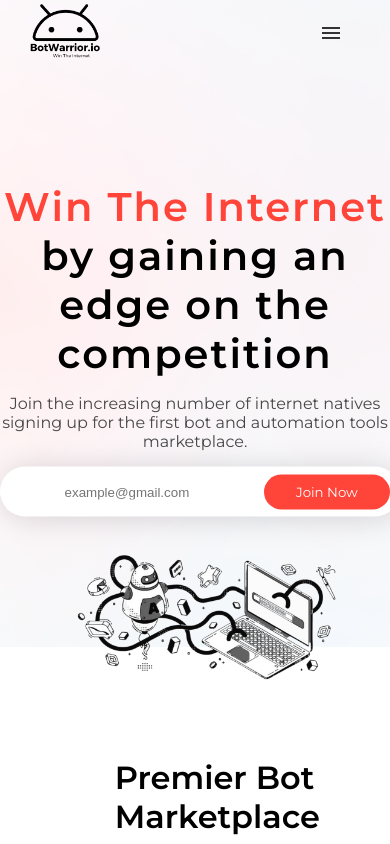
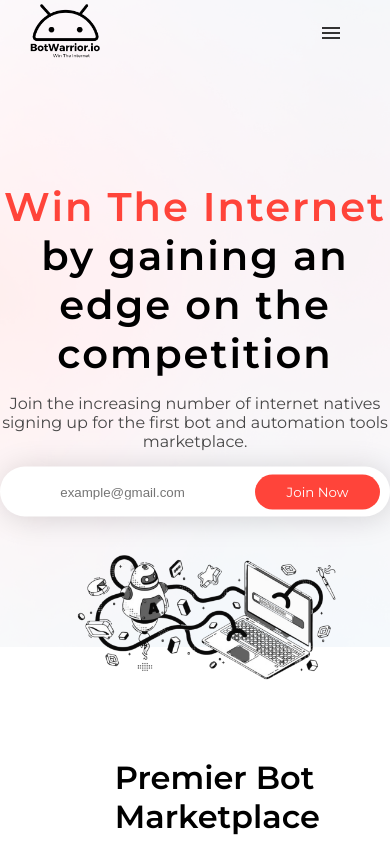
Before and after one commit to ericlam1114/botwarrior.io-landing-page, a React (Create React App) app: page / in a window 390 px wide. Shown: the top 844 px of the page. Built offline with nearby package versions, Linux system fonts and the light colour scheme.

Commit message:
fix header input width

```diff
--- a/src/Components/Header.jsx
+++ b/src/Components/Header.jsx
@@ -38,8 +38,8 @@ const Header = () => {
             <h1><span>Win The Internet</span> by gaining an edge on the competition</h1>
             <p className="details">Join the increasing number of internet natives signing up for the first bot and automation tools marketplace.</p>
            <div>
-            <div className="contact-input">
-            <input onChange={handleInputChange} type='email' value={email} onBlur={(e) => e.target.placeholder = 'example@gmail.com'} onFocus={(e) => e.target.placeholder = ''} placeholder='example@gmail.com' required /><a href="/"><button className="buttonStyle" >Join Now</button></a>
+            <div className="contact-input contact-center">
+            <input  onChange={handleInputChange} type='email' value={email} onBlur={(e) => e.target.placeholder = 'example@gmail.com'} onFocus={(e) => e.target.placeholder = ''} placeholder='example@gmail.com' required /><a href="/"><button className="buttonStyle" >Join Now</button></a>
            </div></div></div><div className="shiftThis">
                 <SideImage /></div>
             </div></div>
--- a/src/index.css
+++ b/src/index.css
@@ -631,4 +631,9 @@ nav .menu-btn,
     margin-left: 210px;
     margin-top: -50px;
   }
+  .contact-center{
+    /* justify-content: center; */
+    /* margin-left: 10px; */
+    width: 100vw;
+  }
 }
```
